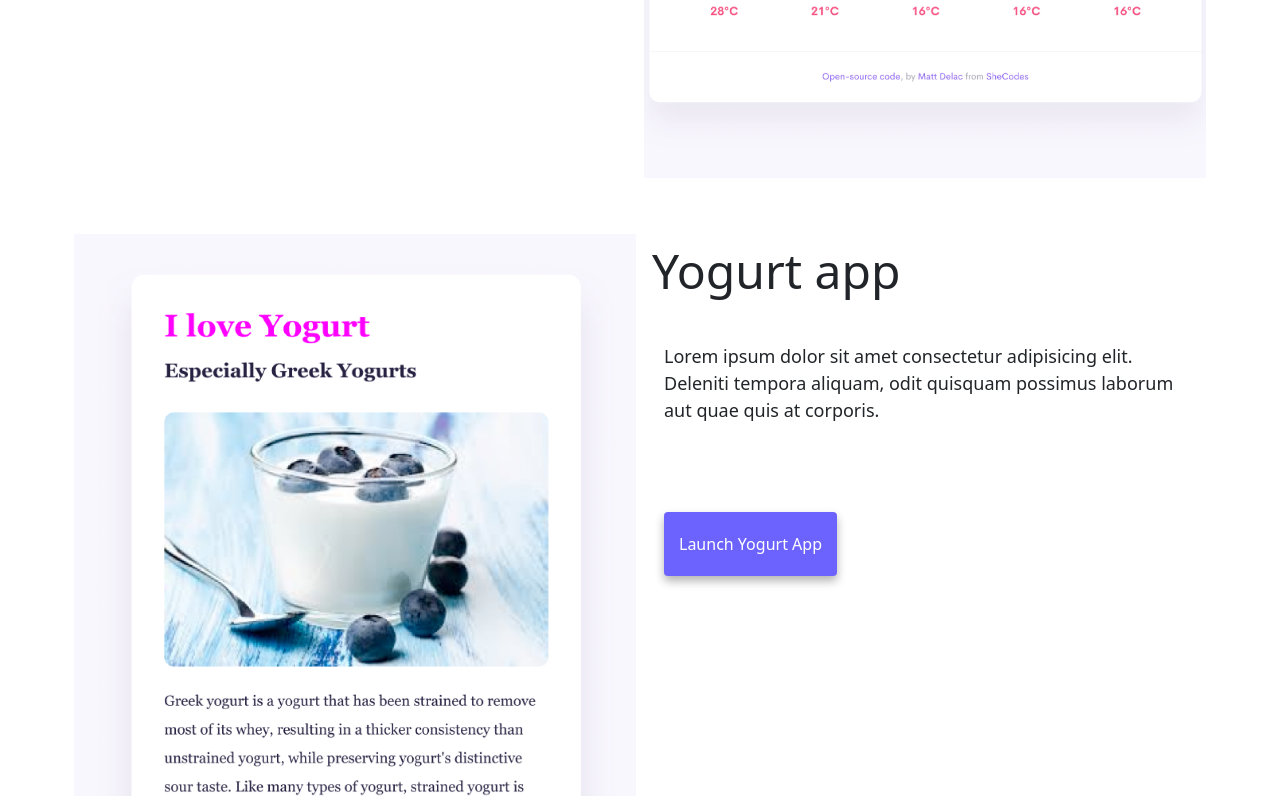
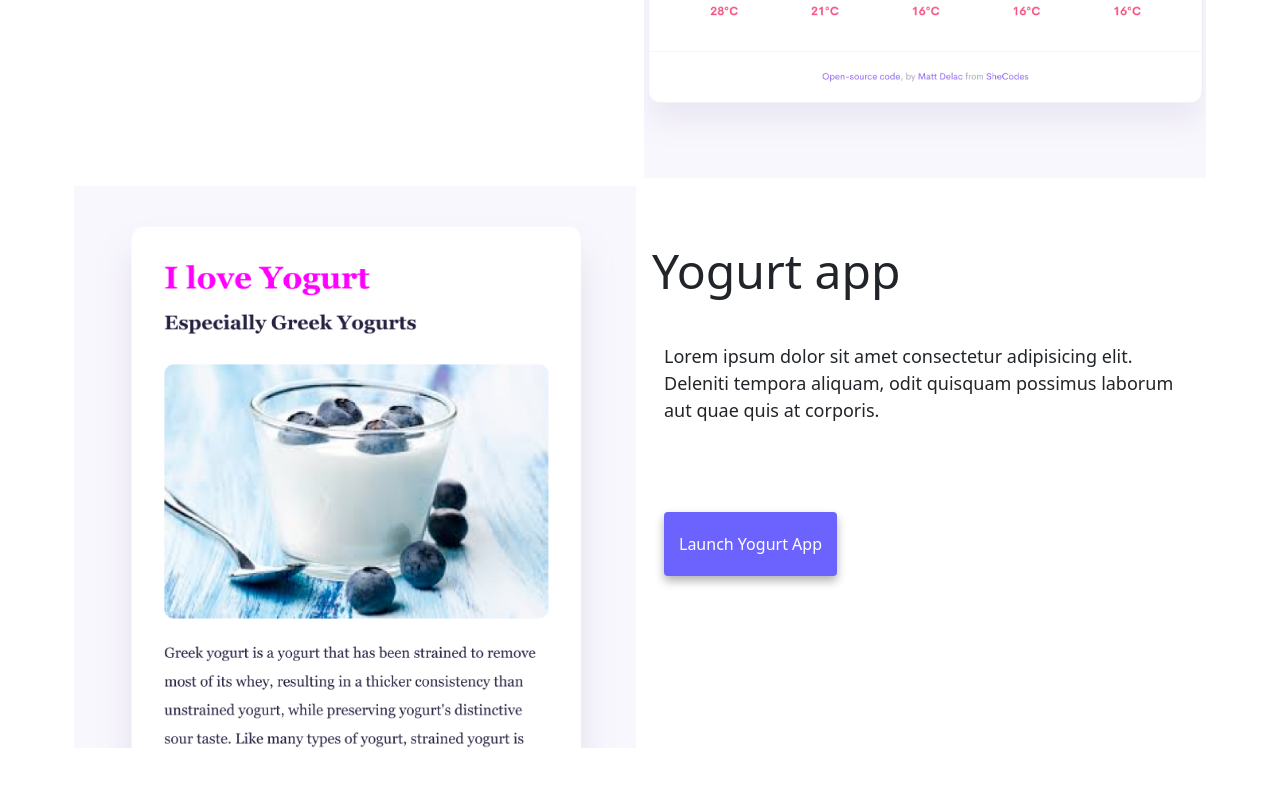
Before and after one commit to presdesarcasme/frontend-developer, a plain HTML site: page index.html in a window 1280 px wide. Shown: the part 1522-2322 px from the top of the page. After the commit the page ends 2274 px from the top, so only its background shows below. Drawn offline with nearby package versions, Linux system fonts and the light colour scheme.

Commit message:
Update index.html

```diff
--- a/index.html
+++ b/index.html
@@ -87,7 +87,7 @@
       </div>
     </div>
     <div class="row">
-      <div class="col-md-6 p-1 mt-5">
+      <div class="col-md-6 p-1">
         <img src="../images/yogurt.png" class="img-fluid d-none d-lg-block" alt="yogurt" />
       </div>
       <div class="col-md-6 p-1 mt-5">
```
